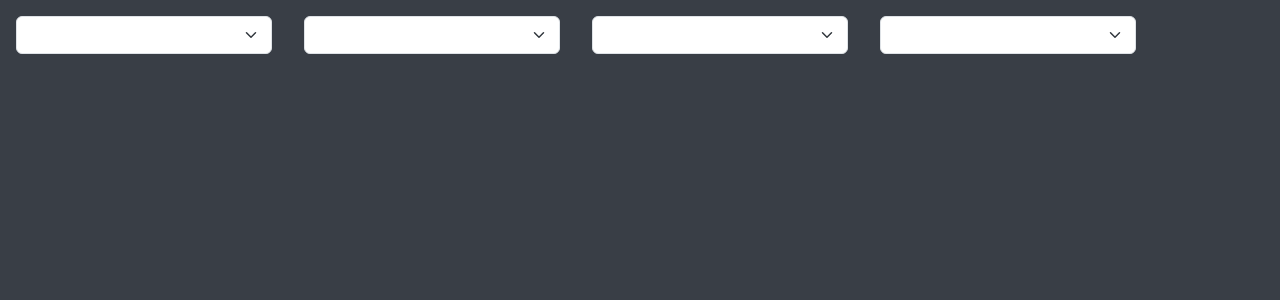
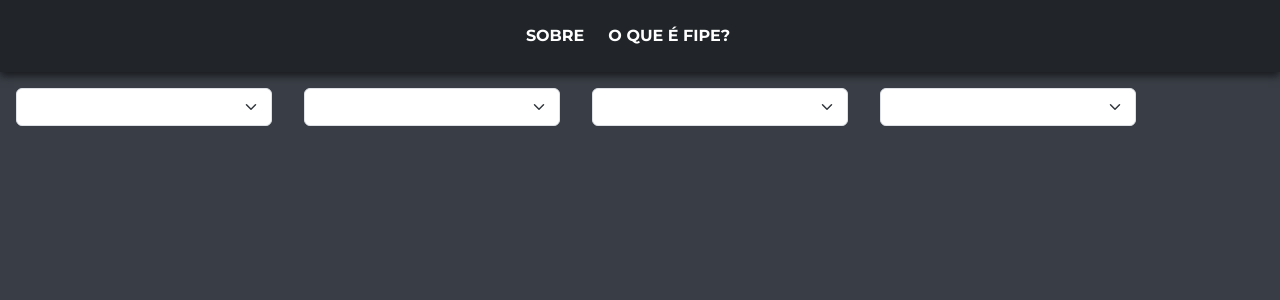
Before and after one commit to heloisacst/tabela-fipe, an Angular app: page / in a window 1280 px wide. Shown: the top 300 px of the page. Built offline with nearby package versions, Linux system fonts and the light colour scheme.

Commit message:
style: navbar

```diff
--- a/src/app.module.ts
+++ b/src/app.module.ts
@@ -2,6 +2,7 @@ import { NgModule } from '@angular/core';
 import { CommonModule } from '@angular/common';
 import { BrowserModule } from '@angular/platform-browser';
 import { HomeComponent } from './app/home/home.component';
+import { NavbarComponent } from './app/navbar/navbar.component';
 import { AppRoutingModule } from './app/app-routing.module';
 import { AppComponent } from './app/app.component';
 import { FormsModule } from '@angular/forms';
@@ -9,7 +10,7 @@ import { HttpClientModule } from '@angular/common/http';
 
 
 @NgModule({
-  declarations: [AppComponent, HomeComponent],
+  declarations: [AppComponent, HomeComponent, NavbarComponent],
   imports: [
     CommonModule,
     BrowserModule,
--- a/src/app/app.component.html
+++ b/src/app/app.component.html
@@ -1 +1,2 @@
+<app-navbar></app-navbar>
 <router-outlet/>
--- a/src/app/navbar/navbar.component.css
+++ b/src/app/navbar/navbar.component.css
@@ -0,0 +1,11 @@
+.navbar.navbar-dark.bg-dark {
+  padding: 1.5rem;
+  justify-content: center;
+  box-shadow: 0 4px 8px rgba(0, 0, 0, 0.596); /* Sombreamento */
+}
+.menu {
+  margin-right: 1.5rem;
+  font-weight: bold;
+  text-decoration: none;
+  color: white;
+}
--- a/src/app/navbar/navbar.component.html
+++ b/src/app/navbar/navbar.component.html
@@ -1 +1,6 @@
-<p>navbar works!</p>
+<div>
+  <nav class="navbar navbar-dark bg-dark">
+    <a class="menu">SOBRE</a>
+    <a href="https://veiculos.fipe.org.br/" class="menu">O QUE É FIPE?</a>
+  </nav>
+</div>
--- a/src/app/navbar/navbar.component.ts
+++ b/src/app/navbar/navbar.component.ts
@@ -2,10 +2,8 @@ import { Component } from '@angular/core';
 
 @Component({
   selector: 'app-navbar',
-  standalone: true,
-  imports: [],
   templateUrl: './navbar.component.html',
-  styleUrl: './navbar.component.css'
+  styleUrls: ['./navbar.component.css']
 })
 export class NavbarComponent {
 
```
